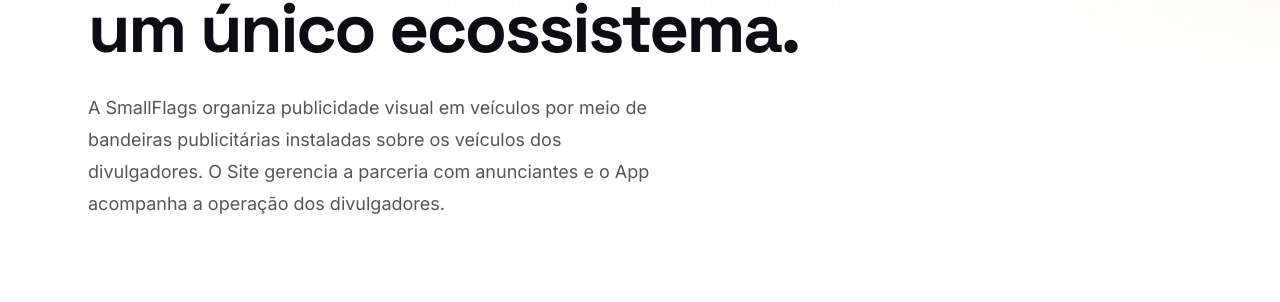
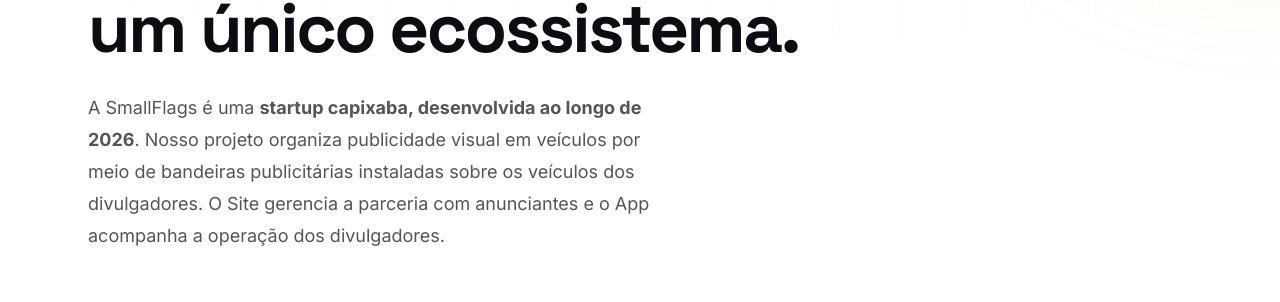
Before and after one commit to JulianOHayashi/site, a React (Vite) app: page /quem-somos in a window 1280 px wide. Shown: the part 362-664 px from the top of the page. Built offline with nearby package versions, Linux system fonts and the light colour scheme; no server answers; the HTML template or start-up script is replaced by a standard one.

Commit message:
feat(institucional): apresentar SmallFlags como startup capixaba desenvolvida em 2026

```diff
--- a/src/pages/institucional/QuemSomos.tsx
+++ b/src/pages/institucional/QuemSomos.tsx
@@ -30,8 +30,10 @@ export default function QuemSomos() {
         titulo="Empresas, tecnologia e operação conectadas em um único ecossistema."
         texto={
           <p>
-            A SmallFlags organiza publicidade visual em veículos por meio de bandeiras
-            publicitárias instaladas sobre os veículos dos divulgadores.
+            A SmallFlags é uma{" "}
+            <strong>startup capixaba, desenvolvida ao longo de 2026</strong>.
+            Nosso projeto organiza publicidade visual em veículos por meio de
+            bandeiras publicitárias instaladas sobre os veículos dos divulgadores.
             O Site gerencia a parceria com anunciantes e o App acompanha a
             operação dos divulgadores.
           </p>
```
